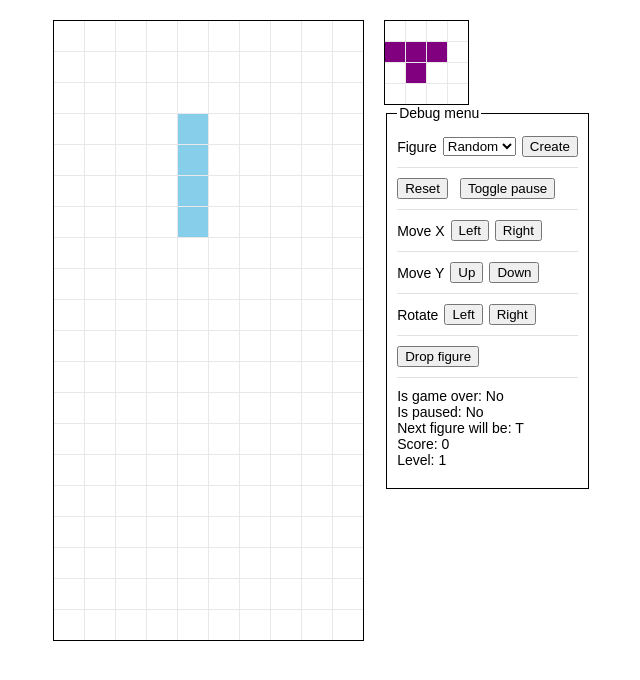
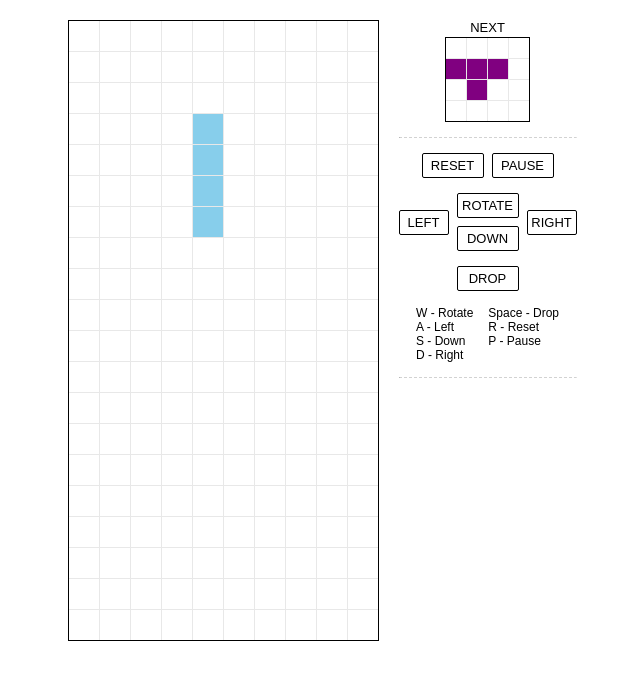
Before and after one commit to taras-d/tetris-impl, a React (Vite) app: page / in a window 1280 px wide. Shown: the top 680 px of the page, without its empty margins (318-958 px from the left). Built offline with nearby package versions, Linux system fonts and the light colour scheme.

Commit message:
Add GameControls component

```diff
--- a/src/App/App.less
+++ b/src/App/App.less
@@ -10,7 +10,30 @@ body {
 }
 
 .tetris {
+  font-size: 13px;
   display: flex;
   justify-content: center;
   column-gap: 20px;
+
+  .control-panel {
+    display: flex;
+    flex-direction: column;
+    align-items: center;
+    row-gap: 15px;
+
+    .next-figure {
+      header {
+        margin-bottom: 2px;
+        text-align: center;
+      }
+    }
+
+    hr {
+      margin: 0;
+      border-top: 1px dashed #d2d2d2;
+      border-bottom: 0;
+      width: 100%;
+    }
+  }
+
 }
--- a/src/App/App.tsx
+++ b/src/App/App.tsx
@@ -1,12 +1,11 @@
-import { useEffect, useRef, useState } from "react";
-import { FigureMoveDirection, Tetris, Grid } from "../tetrisImpl";
-import { DebugMenu } from "./DebugMenu/DebugMenu";
+import { useEffect, useState } from "react";
+import { Tetris, Grid } from "../tetrisImpl";
+import { GameGrid } from "./GameGrid/GameGrid";
+import { GameControls } from "./GameControls/GameControls";
 import "./App.less";
-import { GameGrid } from "./GameGrid/GameGrid";
 
 function App() {
-  const tetrisRef = useRef<Tetris>();
-
+  const [tetrisInstance, setTetrisInstance] = useState<Tetris>();
   const [grid, setGrid] = useState<Grid>([]);
   const [nextFigurePreview, setNextFigurePreview] = useState<Grid>([]);
   const [isPaused, setIsPaused] = useState(false);
@@ -23,57 +22,29 @@ function App() {
         setIsGameOver(tetris.isGameOver);
       }
     });
+    tetris.startNewGame();
 
-    tetris.startNewGame();
     setGrid(tetris.grid);
     setNextFigurePreview(tetris.nextFigurePreview);
-
-    tetrisRef.current = tetris;
+    setTetrisInstance(tetris);
 
     return () => {
-      tetris.destruct();
+      tetris.destroy();
     }
   }, []);
 
-  useEffect(() => {
-    const keyDownHandler = (event: KeyboardEvent) => {
-      const map = {
-        [FigureMoveDirection.Left]: ["ArrowLeft", "KeyA"],
-        [FigureMoveDirection.Right]: ["ArrowRight", "KeyD"],
-        [FigureMoveDirection.Down]: ["ArrowDown", "KeyS"],
-        [FigureMoveDirection.RotateRight]: ["ArrowUp", "KeyW"],
-        [FigureMoveDirection.Drop]: ["Space"],
-      };
-
-      const dir = Object.keys(map).find(key => {
-        return (map as Record<string, string[]>)[key].includes(event.code);
-      });
-
-      if (dir) {
-        tetrisRef.current?.moveFigure(dir as FigureMoveDirection);
-      }
-    }
-
-    window.addEventListener("keydown", keyDownHandler);
-
-    return () => {
-      window.removeEventListener("keydown", keyDownHandler);
-    }
-  }, []);
-
-  return (
+  return tetrisInstance && (
     <div className="tetris">
-
       <GameGrid grid={grid} cellSize={30} />
-
       <div className="control-panel">
-        <GameGrid
-          grid={nextFigurePreview}
-          cellSize={20}
-        />
-        {tetrisRef.current && (
-          <DebugMenu tetris={tetrisRef.current} />
-        )}
+        <div className="next-figure">
+          <header>NEXT</header>
+          <GameGrid grid={nextFigurePreview} cellSize={20} />
+        </div>
+        <hr/>
+        <GameControls tetris={tetrisInstance} />
+        <hr/>
+        {/* GameStats */}
       </div>
     </div>
   );
--- /dev/null
+++ b/src/App/GameControls/GameControls.less
@@ -0,0 +1,50 @@
+.game-controls {
+  display: flex;
+  flex-direction: column;
+  row-gap: 15px;
+
+  button {
+    font-size: inherit;
+    font-family: inherit;
+    border: 1px solid black;
+    border-radius: 2px;
+    background-color: white;
+    width: 62px;
+    padding: 4px 0;
+    cursor: pointer;
+    &:hover {
+      background-color: #f6f6f6;
+    }
+  }
+
+  .buttons-row {
+    display: flex;
+    flex-direction: row;
+    align-items: center;
+    justify-content: center;
+    column-gap: 8px;
+  }
+
+  .move-buttons {
+    > button {
+      width: 50px;
+    }
+    div {
+      display: flex;
+      flex-direction: column;
+      row-gap: 8px;
+    }
+  }
+
+  .keys-info {
+    display: flex;
+    justify-content: center;
+    column-gap: 15px;
+    font-size: 12px;
+    ul {
+      margin: 0;
+      padding: 0;
+      list-style-type: none;
+    }
+  }
+}
--- /dev/null
+++ b/src/App/GameControls/GameControls.tsx
@@ -0,0 +1,98 @@
+import { useEffect } from "react";
+import { FigureMoveDirection, Tetris } from "../../tetrisImpl";
+import "./GameControls.less";
+
+interface GameControlsProps {
+  tetris: Tetris;
+}
+
+export function GameControls({ tetris }: GameControlsProps) {
+
+  useEffect(() => {
+    const keyDownHandler = (event: KeyboardEvent) => {
+      controlHandler(event.code);
+    }
+    window.addEventListener("keydown", keyDownHandler);
+    return () => window.removeEventListener("keydown", keyDownHandler);
+  }, []);
+
+  function buttonClickHander(event: React.MouseEvent): void {
+    const el = event.target;
+    if (el instanceof HTMLButtonElement && el.name.startsWith("control-")) {
+      el.blur();
+      controlHandler(el.name.replace("control-", ""));
+    }
+  }
+
+  function controlHandler(keyCode: string): void {
+    switch (keyCode) {
+      case "KeyW":
+      case "ArrowUp":
+        tetris.moveFigure(FigureMoveDirection.RotateRight);
+        break;
+
+      case "KeyA":
+      case "ArrowLeft":
+        tetris.moveFigure(FigureMoveDirection.Left);
+        break;
+
+      case "KeyS":
+      case "ArrowDown":
+        tetris.moveFigure(FigureMoveDirection.Down);
+        break;
+
+      case "KeyD":
+      case "ArrowRight":
+        tetris.moveFigure(FigureMoveDirection.Right);
+        break;
+
+      case "Space":
+        tetris.moveFigure(FigureMoveDirection.Drop);
+        break;
+
+      case "KeyP":
+        tetris.pause();
+        break;
+
+      case "KeyR":
+        tetris.startNewGame();
+        break;
+    }
+  }
+
+  return (
+    <div className="game-controls" onClick={buttonClickHander}>
+      <div className="buttons-row">
+        <button name="control-KeyR">RESET</button>
+        <button name="control-KeyP">PAUSE</button>
+      </div>
+
+      <div className="buttons-row move-buttons">
+        <button name="control-KeyA">LEFT</button>
+        <div>
+          <button name="control-KeyW">ROTATE</button>
+          <button name="control-KeyS">DOWN</button>
+        </div>
+        <button name="control-KeyD">RIGHT</button>
+      </div>
+
+      <div className="buttons-row">
+        <button name="control-Space">DROP</button>
+      </div>
+
+      <div className="keys-info">
+        <ul>
+          <li>W - Rotate</li>
+          <li>A - Left</li>
+          <li>S - Down</li>
+          <li>D - Right</li>
+        </ul>
+        <ul>
+          <li>Space - Drop</li>
+          <li>R - Reset</li>
+          <li>P - Pause</li>
+        </ul>
+      </div>
+    </div>
+  );
+}
--- a/src/tetrisImpl/Tetris.ts
+++ b/src/tetrisImpl/Tetris.ts
@@ -72,7 +72,7 @@ export class Tetris {
     this.notifyNewFrame();
   }
 
-  destruct(): void {
+  destroy(): void {
     this.stopMoveDown();
     clearTimeout(this.setFigureTimeoutId);
   }
```
